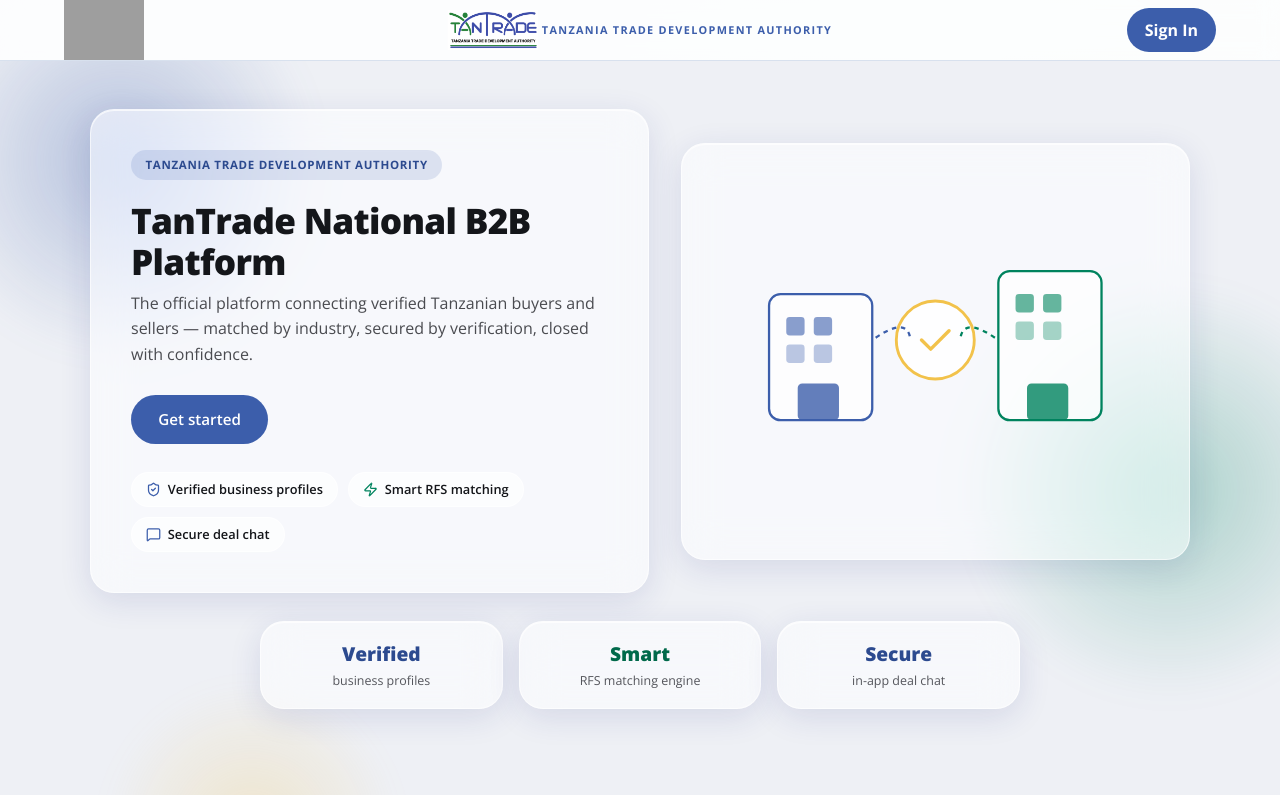
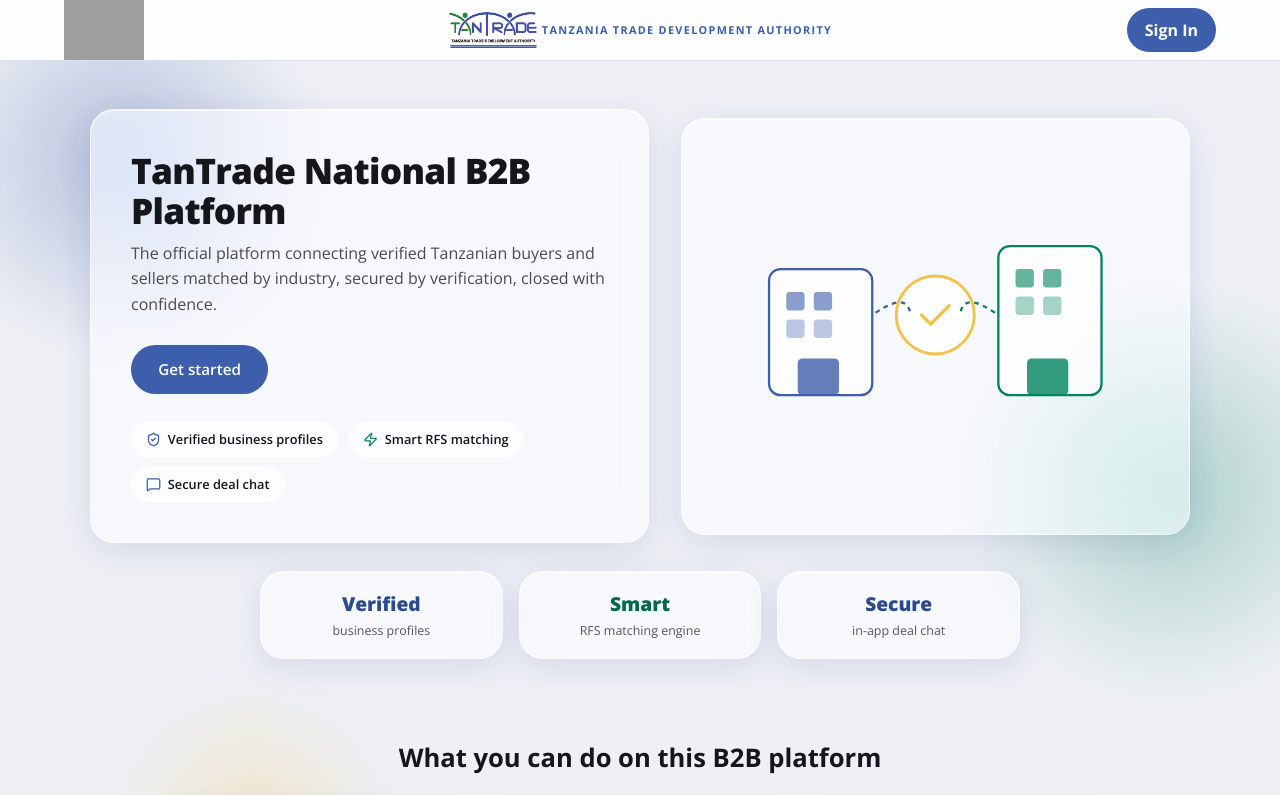
Before and after one commit to primachs/Tantrade-b2b-platform, a React (Vite) app in the folder Frontend/: page / in a window 1280 px wide. Shown: the top 795 px of the page. Built offline with nearby package versions, Linux system fonts and the light colour scheme; no server answers; grey boxes are pictures that could not be loaded.

Commit message:
Remove authority badge and dash from landing page hero text

```diff
--- a/Frontend/src/presentation/pages/LandingPage.tsx
+++ b/Frontend/src/presentation/pages/LandingPage.tsx
@@ -62,14 +62,11 @@
             animate={{ opacity: 1, y: 0 }}
             transition={{ duration: 0.6, ease: "easeOut" }}
           >
-            <span style={{ display: "inline-flex", alignItems: "center", background: "rgba(60,94,171,0.15)", color: "#2c4a8f", padding: "0.4rem 0.9rem", borderRadius: "999px", fontSize: "0.72rem", fontWeight: 700, letterSpacing: "0.06em", textTransform: "uppercase", marginBottom: "1.25rem" }}>
-              Tanzania Trade Development Authority
-            </span>
             <h1 style={{ fontSize: "2.2rem", fontWeight: 800, color: "#14161a", margin: "0 0 0.6rem", letterSpacing: "-0.02em", lineHeight: 1.15 }}>
               TanTrade National B2B Platform
             </h1>
             <p style={{ color: "#4a4b50", fontSize: "1rem", margin: "0 0 1.75rem", lineHeight: 1.6 }}>
-              The official platform connecting verified Tanzanian buyers and sellers — matched by industry, secured by verification, closed with confidence.
+              The official platform connecting verified Tanzanian buyers and sellers matched by industry, secured by verification, closed with confidence.
             </p>
             <button
               type="button"
```
Also changed, not shown: 1 other file (tests, documents, lock files or other folders).
